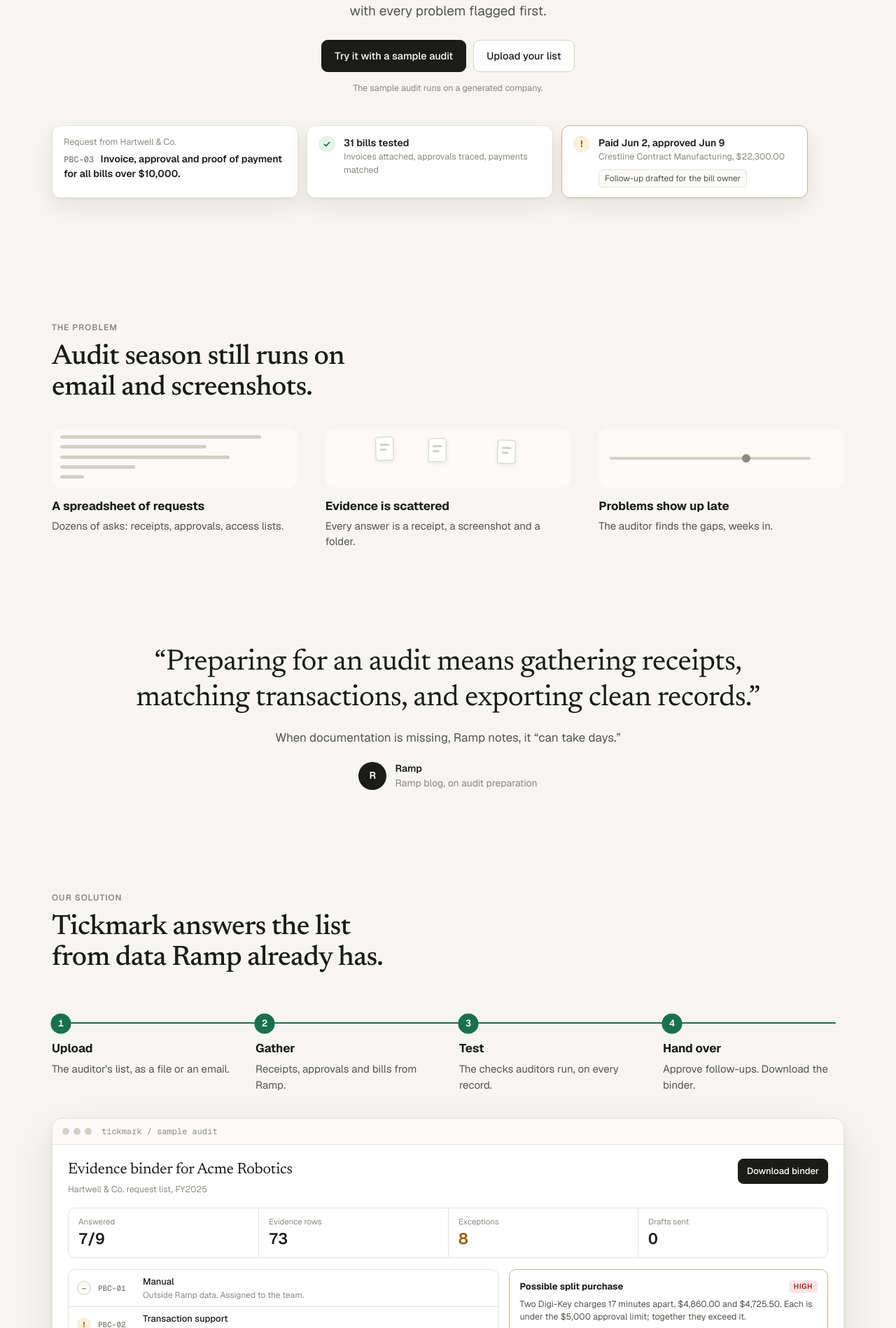
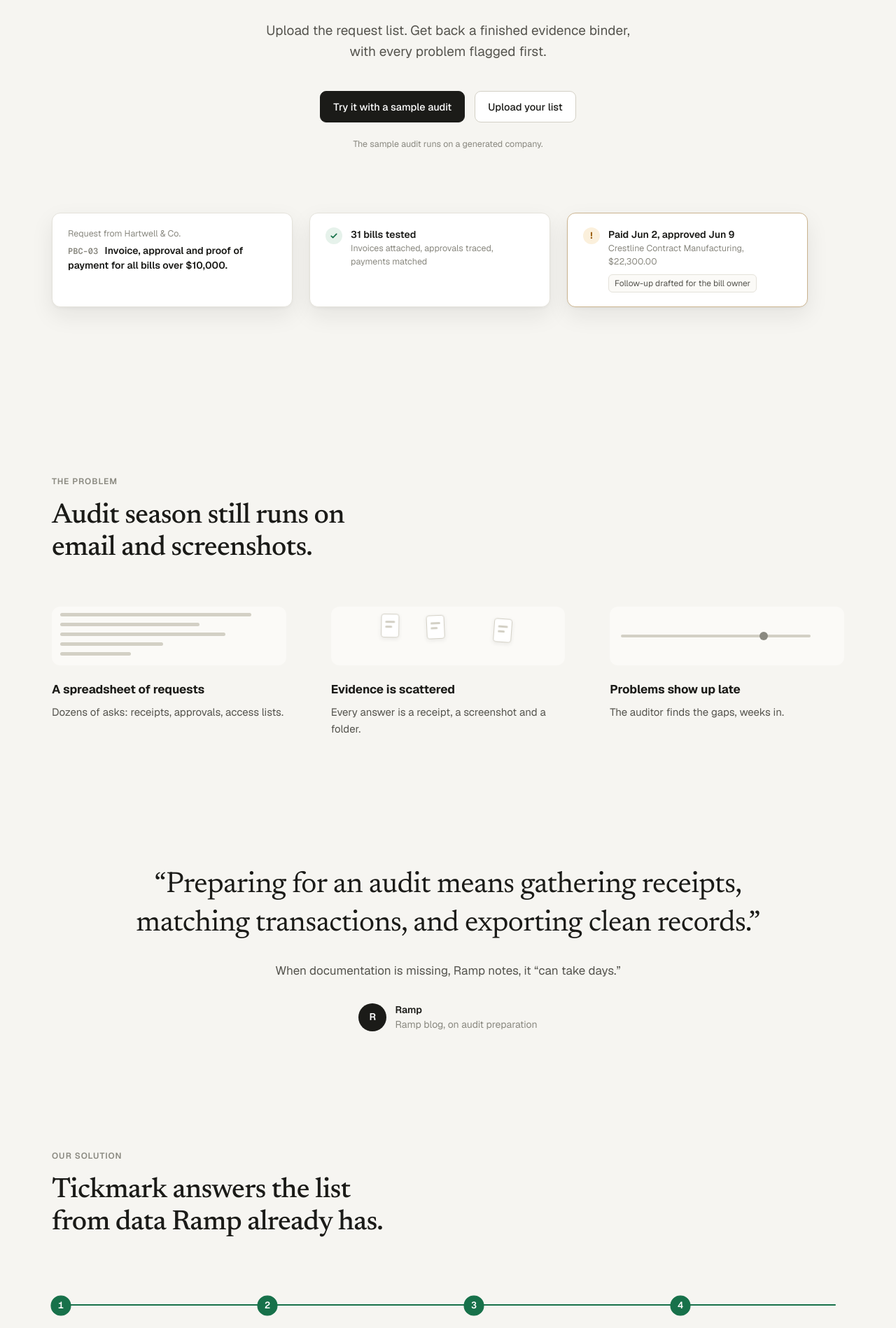
Before and after one commit to VolodymyrLinuxovich/tickmark, a Next.js app: page / in a window 1280 px wide. Shown: the part 302-2200 px from the top of the page at 70% size. Built offline with nearby package versions, Linux system fonts and the light colour scheme.

Commit message:
Give the landing page more space between and inside sections

```diff
--- a/src/app/globals.css
+++ b/src/app/globals.css
@@ -604,3 +604,42 @@ html { scroll-behavior: smooth; } @media (prefers-reduced-motion: reduce) { html
 .lp-proof-line:hover { text-decoration: underline; text-underline-offset: 3px; }
 .lede { font-size: 19px; }
 .fine { font-size: 12.5px; }
+
+/* ---------- landing v6: more space ---------- */
+.lp-hero { padding-top: 112px; padding-bottom: 72px; gap: 88px; }
+.lp-hero h1 { margin-bottom: 28px; line-height: 1.08; }
+.lp-hero .lede { margin-bottom: 40px; line-height: 1.6; }
+.lp-hero .row { gap: 14px; }
+.fine { margin-top: 22px; }
+.lp-stack { gap: 24px; }
+.lp-stack .mini { padding: 20px 22px; }
+.lp-section { padding-top: 168px; }
+.lp .eyebrow { margin-bottom: 18px; }
+.lp-section h2, .lp-cta h2 { margin-bottom: 64px; line-height: 1.15; }
+.lp-grid3 { gap: 64px; }
+.lp-card h3 { margin: 22px 0 8px; }
+.lp-card p, .lp-steps p { line-height: 1.6; }
+.lp-quote-band { margin-top: 168px; padding: 0; }
+.lp-pull blockquote { line-height: 1.3; }
+.lp-pull-note { margin-top: 28px; }
+.lp-pull figcaption { margin-top: 32px; }
+.lp-steps { gap: 48px; }
+.lp-steps h3 { margin: 20px 0 8px; }
+.lp-shot { margin-top: 72px; }
+.demo-body { padding: 28px 30px 30px; }
+.demo-stats { margin: 24px 0; }
+.demo-grid { gap: 22px; }
+.demo-req { padding: 10px 14px; min-height: 52px; }
+.cov-head { margin-bottom: 36px; }
+.cov-rows { gap: 22px; }
+.lp-cta { padding-top: 192px; padding-bottom: 140px; }
+.lp-cta h2 { margin-bottom: 20px; }
+.lp-cta p { margin-bottom: 36px; }
+@media (max-width: 760px) {
+  .lp-hero { padding-top: 64px; gap: 56px; }
+  .lp-section { padding-top: 112px; }
+  .lp-quote-band { margin-top: 112px; }
+  .lp-section h2 { margin-bottom: 40px; }
+  .lp-grid3 { gap: 48px; }
+  .lp-cta { padding-top: 120px; padding-bottom: 96px; }
+}
```
